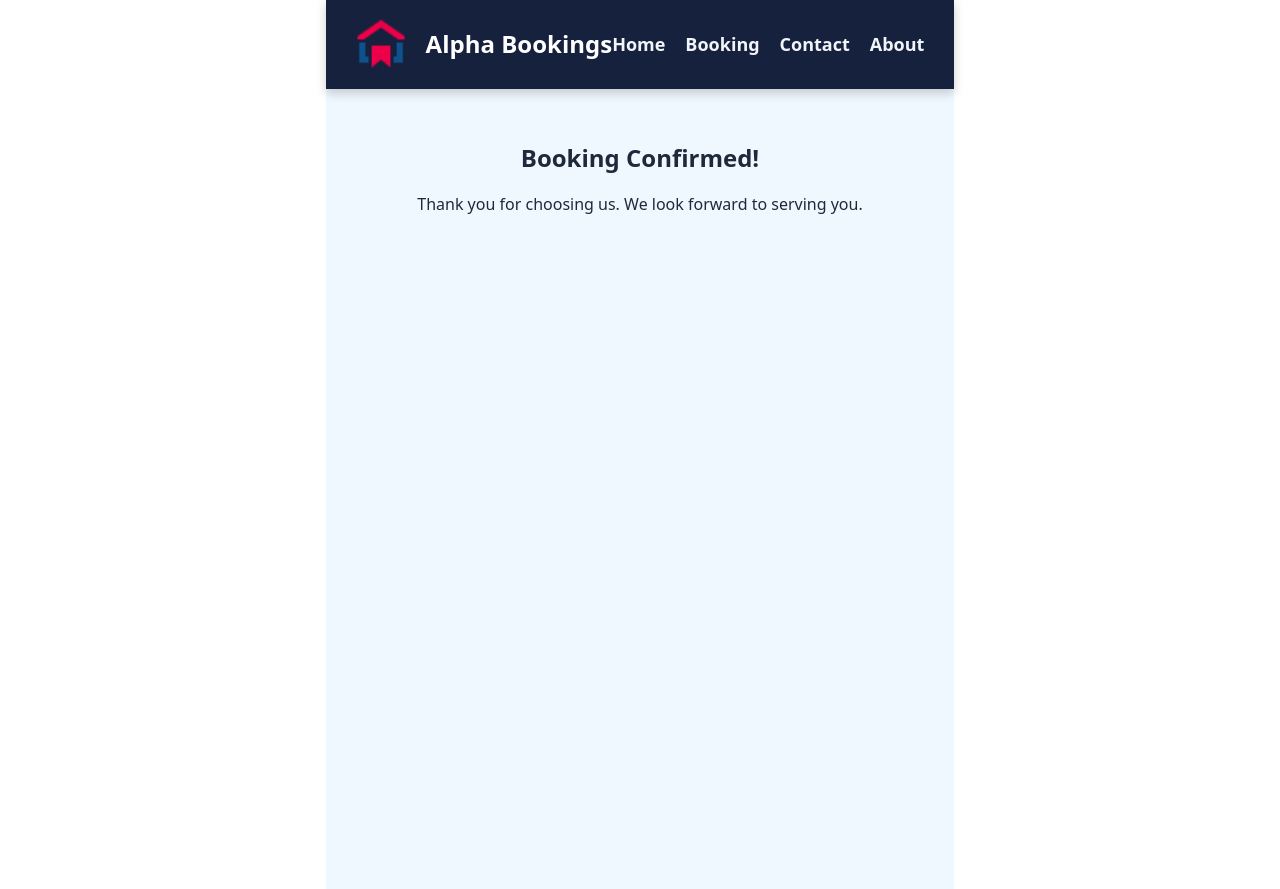
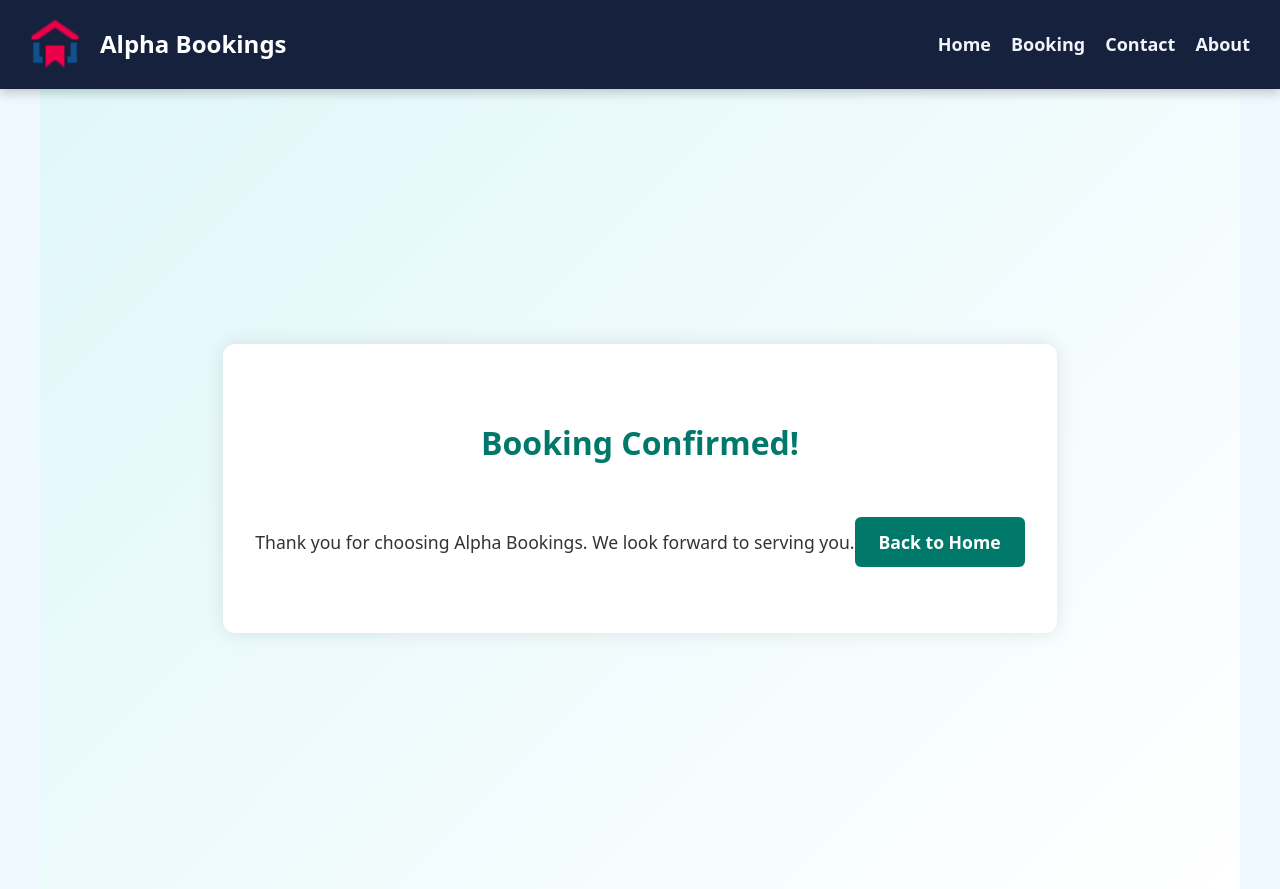
Before and after one commit to switjeph/Booking-website, a React (Vite) app: page /confirmation in a window 1280 px wide. Built offline with nearby package versions, Linux system fonts and the light colour scheme.

Commit message:
changes made

```diff
--- a/src/App.css
+++ b/src/App.css
@@ -22,9 +22,11 @@ header {
 }
 
 #root {
+  width: 100vw;
+  min-height: 100vh;
   background-color: aliceblue;
   color: #1e293b;
-  max-width: 100%;
+  /* max-width: 100%; */
   margin: 0 auto;
   /* padding: 2rem; */
   text-align: center;
--- a/src/App.jsx
+++ b/src/App.jsx
@@ -4,7 +4,7 @@ import Header from "./Components/Header";
 import Home from "./Components/Home";
 import BookingForm from "./Components/BookingForm";
 import Confirmation from "./Components/Confirmation";
-import "./App.css";
+import "./app.css";
 import ContactPage from "./Components/ContactPage";
 import AboutPage from "./Components/AboutPage";
 
--- a/src/Components/Confirmation.jsx
+++ b/src/Components/Confirmation.jsx
@@ -1,10 +1,16 @@
 import React from "react";
+import "../styles/Confirmation.css";
 
 function Confirmation() {
   return (
     <main className="page-container confirmation-page">
-      <h2>Booking Confirmed!</h2>
-      <p>Thank you for choosing us. We look forward to serving you. </p>
+      <div className="confirmation-box">
+        <h2>Booking Confirmed!</h2>
+        <p>
+          Thank you for choosing Alpha Bookings. We look forward to serving you.
+          <a href="/" className="back-home-btn">Back to Home</a>
+        </p>
+      </div>
     </main>
   );
 }
--- /dev/null
+++ b/src/styles/Confirmation.css
@@ -0,0 +1,44 @@
+.confirmation-page {
+  display: flex;
+  justify-content: center;
+  align-items: center;
+  padding: 2rem;
+  background: linear-gradient(135deg, #e0f7fa, #fff);
+  min-height: 100vh;
+  text-align: center;
+}
+
+.confirmation-box h2 {
+  font-size: 2rem;
+  color: #00796b;
+  margin-bottom: 1rem;
+}
+
+.confirmation-page p {
+  font-size: 1.1rem;
+  color: #333;
+  line-height: 1.6;
+}
+
+.confirmation-box {
+  background-color: #ffffff;
+  padding: 3rem 2rem;
+  border-radius: 12px;
+  box-shadow: 0 0 20px rgba(0, 0, 0, 0.1);
+}
+
+.back-home-btn {
+  display: inline-block;
+  margin-top: 2rem;
+  padding: 0.7rem 1.5rem;
+  background-color: #00796b;
+  color: white;
+  border-radius: 6px;
+  text-decoration: none;
+  font-weight: bold;
+  transform: background 0.3s ease;
+}
+
+.back-home-btn:hover {
+  background-color: #004d40;
+}
```
